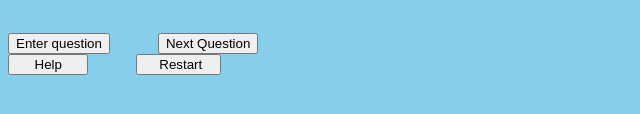
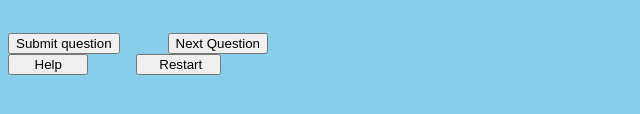
Before and after one commit to Sneh84/Assignment-1, a website: page public/index.html in a window 1280 px wide. Shown: the part 468-582 px from the top of the page, 0-640 px from the left. Drawn offline with Linux system fonts and the light colour scheme.

Commit message:
Some changes

```diff
--- a/js/main.js
+++ b/js/main.js
@@ -28,6 +28,8 @@ function submit(){
                document.getElementById("b"+ questionNo).
                        style["backgroundColor"]="red";
         }
+
+
 
 
     console.log("You Score "+points+ " out of "+numofQuestion);
--- a/public/index.html
+++ b/public/index.html
@@ -78,7 +78,7 @@
         </form>
 
         <button type="submit" value="Submit form" onclick="submit()">
-        Enter question</button>
+        Submit question</button>
         &nbsp;&nbsp; &nbsp;&nbsp;&nbsp;&nbsp;  &nbsp;&nbsp;
 
         <button onclick ="nextquest()">Next Question</button><br>
```
